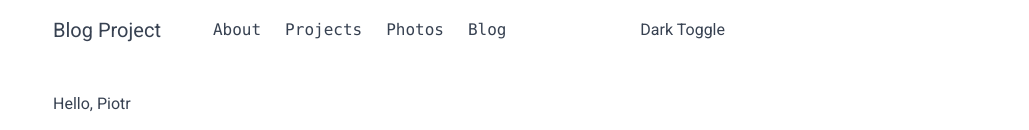
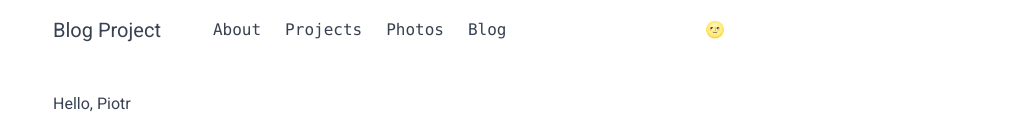
Before and after one commit to ardacoskun/next14-blog, a Next.js app: page / in a window 1280 px wide. Shown: the top 130 px of the page, without its empty margins (251-1280 px from the left). Built offline with nearby package versions, Linux system fonts and the light colour scheme.

Commit message:
dark mode toggle component added

```diff
--- /dev/null
+++ b/components/DarkMode.jsx
@@ -0,0 +1,20 @@
+"use client";
+
+import { useState } from "react";
+
+const nextModeIcons = {
+  light: "🌚",
+  dark: "🌝",
+};
+
+const DarkMode = () => {
+  const [theme, setTheme] = useState("dark");
+
+  const toggleNextMode = () => {
+    setTheme(theme === "dark" ? "light" : "dark");
+  };
+
+  return <button onClick={toggleNextMode}>{nextModeIcons[theme]}</button>;
+};
+
+export default DarkMode;
--- a/components/Header.jsx
+++ b/components/Header.jsx
@@ -1,5 +1,6 @@
 import Link from "next/link";
 import Navigation from "./navigation/Navigation";
+import DarkMode from "./DarkMode";
 
 const Header = () => {
   return (
@@ -12,7 +13,7 @@ const Header = () => {
         </div>
         <Navigation />
       </div>
-      <div>Dark Toggle</div>
+      <DarkMode />
     </header>
   );
 };
```
